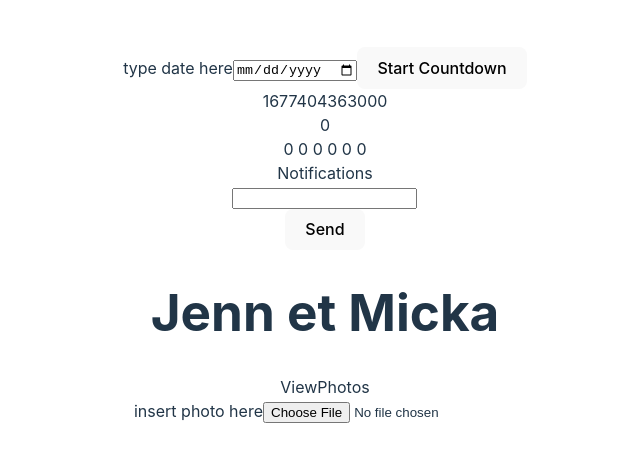
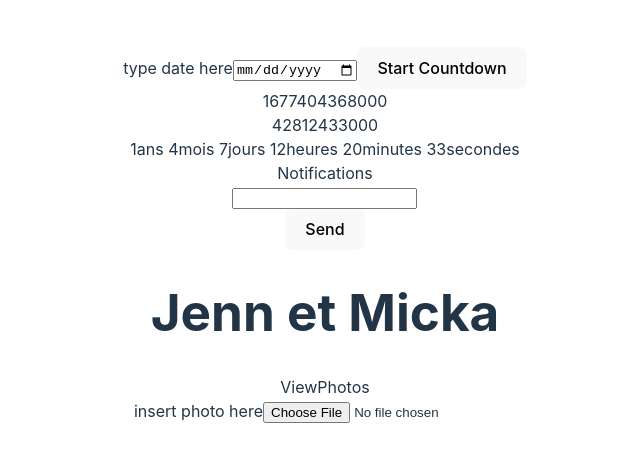
Before and after one commit to moosic39/wedding-no-sst, a React (Vite) app: page / in a window 1280 px wide. Shown: the part 165-626 px from the top of the page, without its empty margins (315-955 px from the left). Built offline with nearby package versions, Linux system fonts and the light colour scheme.

Commit message:
working countdown

```diff
--- a/src/components/Countdown.tsx
+++ b/src/components/Countdown.tsx
@@ -5,15 +5,16 @@ import { ReactJSXElement } from '@emotion/react/types/jsx-namespace';
 function Countdown(props: { launchtime: number }): ReactJSXElement {
   const launch = new Date(props.launchtime).getTime(); //1720216800000
   const currentTime = new Date().getTime(); //1675810682233
-  const [countdown, setCountdown] = useState<number>(launch - currentTime);
+  const [countdown, setCountdown] = useState<number>();
   useEffect(() => {
     const id = setInterval(() => {
       setCountdown(launch - currentTime);
       console.log('tic');
     }, 1000);
-
-    clearInterval(id);
-  }, []);
+    return () => {
+      clearInterval(id);
+    };
+  }, [countdown]);
 
   return (
     <div>
--- a/src/components/ShowCountdown.tsx
+++ b/src/components/ShowCountdown.tsx
@@ -38,12 +38,12 @@ function ShowCountdown(props: { countdown: number }): ReactJSXElement {
   const { ...time } = timeLeft(props.countdown);
   return (
     <>
-      <span>{time.years} </span>
-      <span>{time.months} </span>
-      <span>{time.days} </span>
-      <span>{time.hours} </span>
-      <span>{time.minutes} </span>
-      <span>{time.seconds} </span>
+      <span>{time.years}ans </span>
+      <span>{time.months}mois </span>
+      <span>{time.days}jours </span>
+      <span>{time.hours}heures </span>
+      <span>{time.minutes}minutes </span>
+      <span>{time.seconds}secondes</span>
     </>
   );
 }
--- a/src/components/Time.tsx
+++ b/src/components/Time.tsx
@@ -1,19 +1,25 @@
-import React, { useState } from 'react';
+import React, { useEffect, useState } from 'react';
 import Countdown from './Countdown';
 
 function Time() {
-  const [launchTime, setLaunchTime] = useState(Date.now());
+  const [launchTime, setLaunchTime] = useState<number>(1720216800000);
+  const clickHandler = (event: any) => {
+    console.log(event.target.valueAsNumber);
+    setLaunchTime(event.target.valueAsNumber);
+  };
+
   return (
     <div>
       <div>
         <span>type date here</span>
-        <input
-          type='date'
-          onChange={(e) => {
-            setLaunchTime(e.target.valueAsNumber);
+        <input type='date' />
+        <button
+          onClick={(event) => {
+            clickHandler(event);
           }}
-        />
-        <button>Start Countdown</button>
+        >
+          Start Countdown
+        </button>
       </div>
       <Countdown launchtime={launchTime} />
     </div>
```
